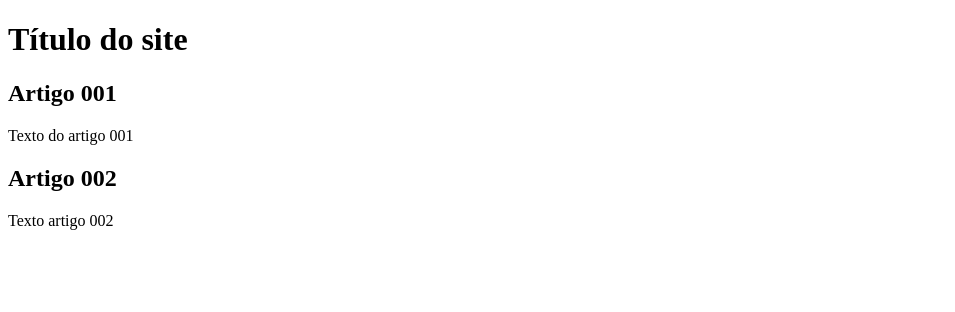
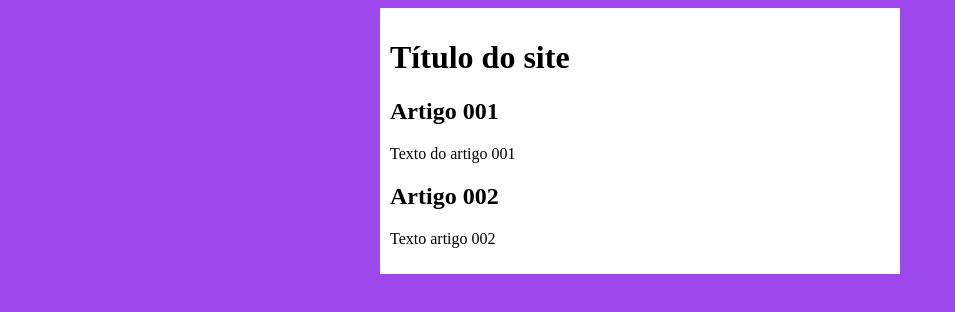
Before and after one commit to Jonathan-Alvarenga/projeto-site, a plain HTML site: page index.html in a window 1280 px wide. Shown: the whole page, without its empty margins (0-955 px from the left). Drawn offline with Linux system fonts and the light colour scheme.

Commit message:
iniciei o designer

```diff
--- /dev/null
+++ b/estilos/style.css
@@ -0,0 +1,20 @@
+{
+ font-family: Arial, Helvetica, sans-serif;
+ font-size: 16px;
+
+
+}
+
+body{
+    background-color: rgb(157, 72, 237);
+
+
+}
+
+main{
+    background-color: white;
+    width: 500px;
+    margin: auto;
+    padding: 10px;
+    box-sizing: 3px 3px 5px rgba(0, 0, 0, 0.434) ;
+}
--- a/index.html
+++ b/index.html
@@ -5,6 +5,7 @@
     <meta http-equiv="X-UA-Compatible" content="IE=edge">
     <meta name="viewport" content="width=device-width, initial-scale=1.0">
     <title>Título do site</title>
+    <link rel="stylesheet" href="estilos/style.css">
 </head>
 <body>
     <main>
```
